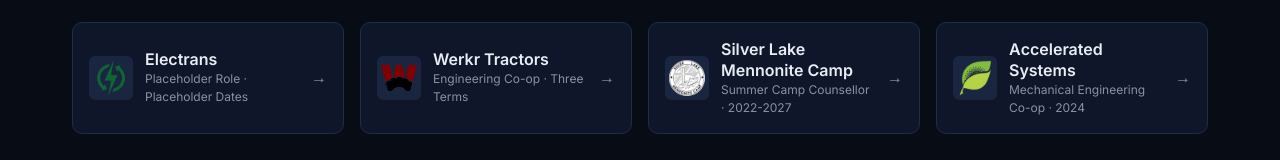
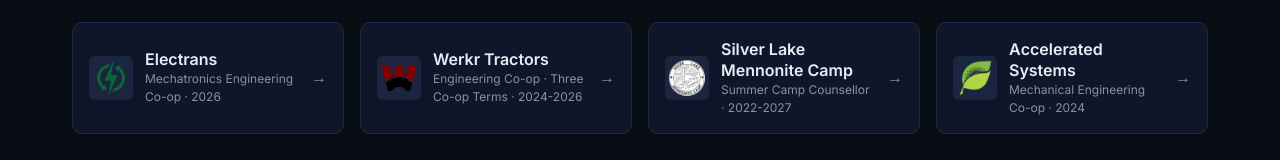
Before and after one commit to stefanfieguth/stefanfieguth.github.io, a React (Vite) app: page / in a window 1280 px wide. Shown: the part 1611-1771 px from the top of the page. Built offline with nearby package versions, Linux system fonts and the light colour scheme; no server answers.

Commit message:
Update experience.js

```diff
--- a/src/data/experience.js
+++ b/src/data/experience.js
@@ -78,7 +78,7 @@ const experience = [
     navLabel: 'Electrans',
     logo: `${IMG}/logo/electrans-logo.png`,
     header: {
-      eyebrow: 'Placeholder Role · Placeholder Dates',
+      eyebrow: 'Mechatronics Engineering Co-op · 2026',
       title: '',
       accent: 'Electrans',
       intro: 'This was my most recent coop',
@@ -108,7 +108,7 @@ const experience = [
     navLabel: 'Werkr Tractors',
     logo: `${IMG}/logo/werkr-logo.png`,
     header: {
-      eyebrow: 'Engineering Co-op · Three Terms',
+      eyebrow: 'Engineering Co-op · Three Co-op Terms · 2024-2026',
       title: 'Werkr',
       accent: 'Tractors',
       intro: 'Placeholder overview of the co-op terms at Werkr Tractors. Replace this text in src/data/experience.js.',
```
